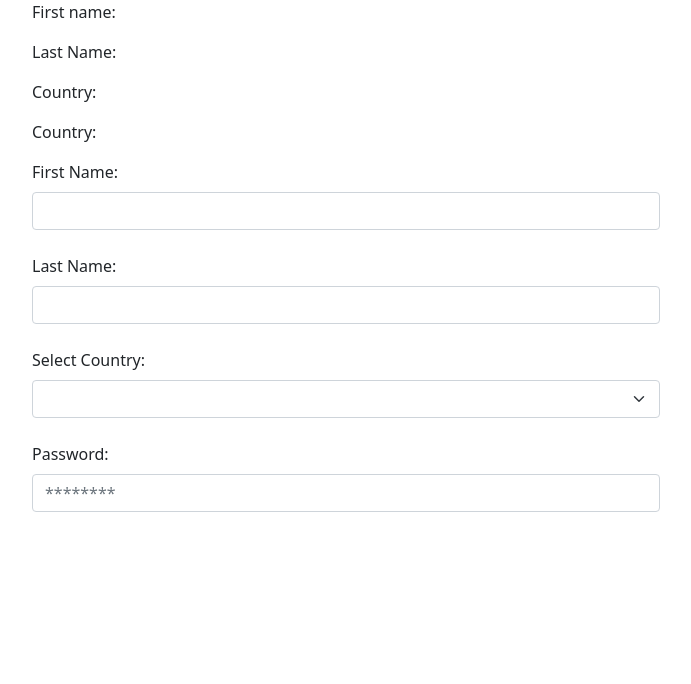
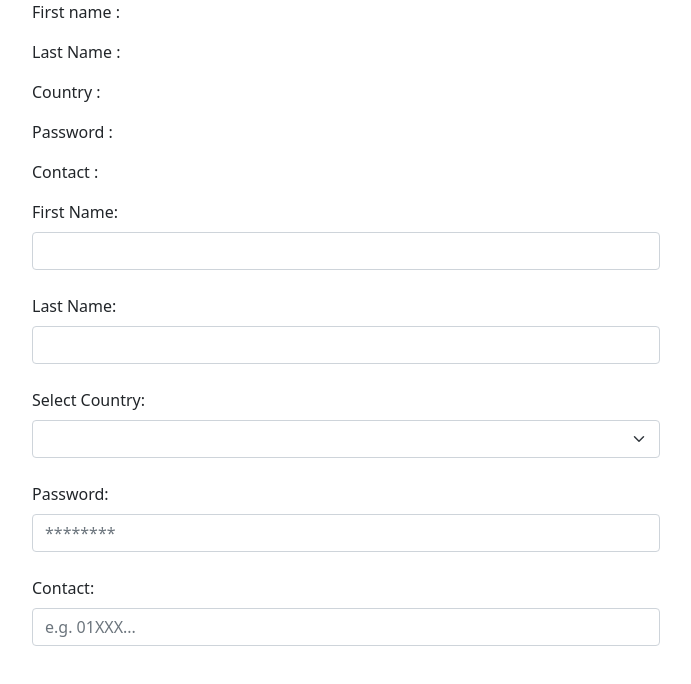
Before and after one commit to mohsina-rifa/Workshop, a Vue app: page / in a window 1280 px wide. Shown: the top 684 px of the page, without its empty margins (294-985 px from the left). Built offline with nearby package versions, Linux system fonts and the light colour scheme.

Commit message:
Added reusable contact field

```diff
--- a/src/components/AddForm.vue
+++ b/src/components/AddForm.vue
@@ -3,19 +3,22 @@ import {ref} from "vue";
 import TextInput from "../reusable/TextInput.vue";
 import Dropdown from "../reusable/Dropdown.vue";
 import Password from "../reusable/Password.vue";
+import Contact from "../reusable/Contact.vue";
 
 type Student = {
   firstName: string;
   lastName: string;
   country: string
   password: string
+  contact: string
 }
 
 const student = ref<Student>({
   firstName: "",
   lastName: "",
   country: "",
-  password: ""
+  password: "",
+  contact: ""
 })
 
 const countryList = ref(['Bangladesh', 'Germany'])
@@ -25,15 +28,17 @@ const countryList = ref(['Bangladesh', 'Germany'])
   <div class="row justify-content-center">
 
     <div class="col-6">
-      <p>First name: {{student.firstName}}</p>
-      <p>Last Name: {{student.lastName}}</p>
-      <p>Country: {{student.country}}</p>
-      <p>Country: {{student.password}}</p>
+      <p>First name : {{ student.firstName }}</p>
+      <p>Last Name  : {{ student.lastName }}</p>
+      <p>Country    : {{ student.country }}</p>
+      <p>Password   : {{ student.password }}</p>
+      <p>Contact    : {{ student.contact }}</p>
       <form>
         <TextInput id="firstName" v-model="student.firstName" label="First Name:" />
         <TextInput id="lastName" v-model="student.lastName" label="Last Name:" />
         <Dropdown id="country" v-model="student.country" label="Select Country:" :options="countryList"/>
         <Password id="password" v-model="student.password" label="Password:"/>
+        <Contact id="contact" v-model="student.contact" label="Contact:" :selectCountry="student.country"/>
       </form>
     </div>
   </div>
--- /dev/null
+++ b/src/reusable/Contact.vue
@@ -0,0 +1,52 @@
+<script setup lang="ts">
+import {ref} from "vue";
+
+const props = defineProps({
+    label: {
+        type: String,
+        required: true,
+    },
+    id: {
+        type: String,
+        required: true,
+    },
+    modelValue: {
+        type: String,
+        required: true,
+    },
+    selectCountry: {
+        type: String,
+        required: true,
+    }
+})
+const emit = defineEmits(["update:modelValue"])
+
+const emitHandler = (event: Event) => {
+    const target = event.target as HTMLInputElement;
+
+    const country = props.selectCountry;
+    let countryCode = "";
+
+    if (country === 'Bangladesh') {
+        countryCode = "+880";
+    } else {
+        countryCode = "+49";
+    }
+
+    const phoneNumber = countryCode + target.value;
+
+    emit("update:modelValue", phoneNumber);
+}
+
+</script>
+
+<template>
+    <label for="contact" class="form-label">Contact:</label>
+    <div class="mb-4 input-group">
+        <input type="text" :id="id" class="form-control" placeholder="e.g. 01XXX..." :v-model="modelValue" @input="emitHandler"/>
+    </div>
+</template>
+
+<style scoped>
+
+</style>
--- a/src/reusable/Dropdown.vue
+++ b/src/reusable/Dropdown.vue
@@ -1,4 +1,5 @@
 <script setup lang="ts">
+import { ref } from 'vue';
 defineProps({
     label: {
         type: String,
@@ -18,12 +19,14 @@ defineProps({
     },
 })
 
-const emit = defineEmits(["update:modelValue"])
+const modelEmit = defineEmits(["update:modelValue"])
+
 
 const emitHandler = (event: Event) => {
     const target = event.target as HTMLInputElement;
-    emit("update:modelValue", target.value);
+    modelEmit("update:modelValue", target.value);
 }
+
 </script>
 
 <template>
@@ -31,11 +34,7 @@ const emitHandler = (event: Event) => {
         <label :for="id" class="form-label">{{ label }}</label>
         <div class="mb-4 input-group">
             <select class="form-select" :id="id" :value="modelValue" @input="emitHandler">
-                <option v-for="(option, index) in options" :value="option" :key="index"> {{option}} </option>
-                <!-- <option value="bangladesh" selected>Bangladesh</option>
-                <option value="germany">Germany</option>
-                <option value="use">USA</option> -->
-
+                <option v-for="option in options" :value="option"> {{option}} </option>
             </select>
         </div>
     </div>
--- a/src/reusable/Password.vue
+++ b/src/reusable/Password.vue
@@ -18,8 +18,6 @@ const emit = defineEmits(["update:modelValue"])
 
 const emitHandler = (event: Event) => {
     const target = event.target as HTMLInputElement;
-    // const hidePassword = '*'.repeat(target.value.length)
-    // emit("update:modelValue", hidePassword);
     emit("update:modelValue", target.value);
 }
 </script>
--- a/src/reusable/TextInput.vue
+++ b/src/reusable/TextInput.vue
@@ -1,9 +1,5 @@
 <script setup lang="ts">
 defineProps({
-  modelValue: {
-    required: true,
-    type: String,
-  },
   label: {
     required: false,
     type: String,
@@ -15,12 +11,7 @@ defineProps({
   },
 })
 
-const emit = defineEmits(["update:modelValue"])
-
-const emitHandler = (event: Event) => {
-  const target = event.target as HTMLInputElement;
-  emit("update:modelValue", target.value);
-}
+const componentModel = defineModel()
 </script>
 
 <template>
@@ -31,8 +22,7 @@ const emitHandler = (event: Event) => {
         type="text"
         :id="id"
         class="form-control"
-        :value="modelValue"
-        @input="emitHandler"
+        v-model="componentModel"
       />
     </div>
   </div>
```
